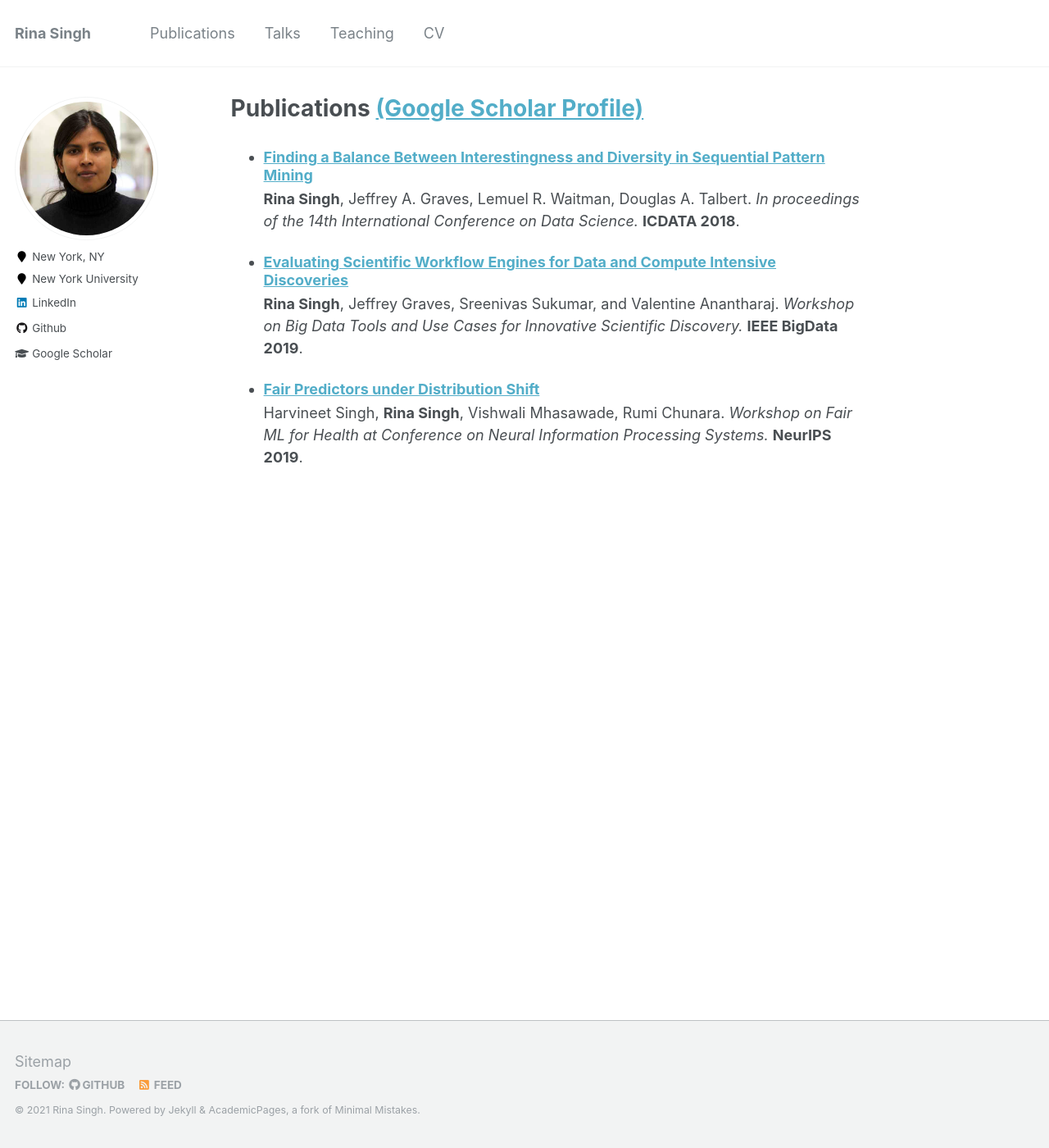
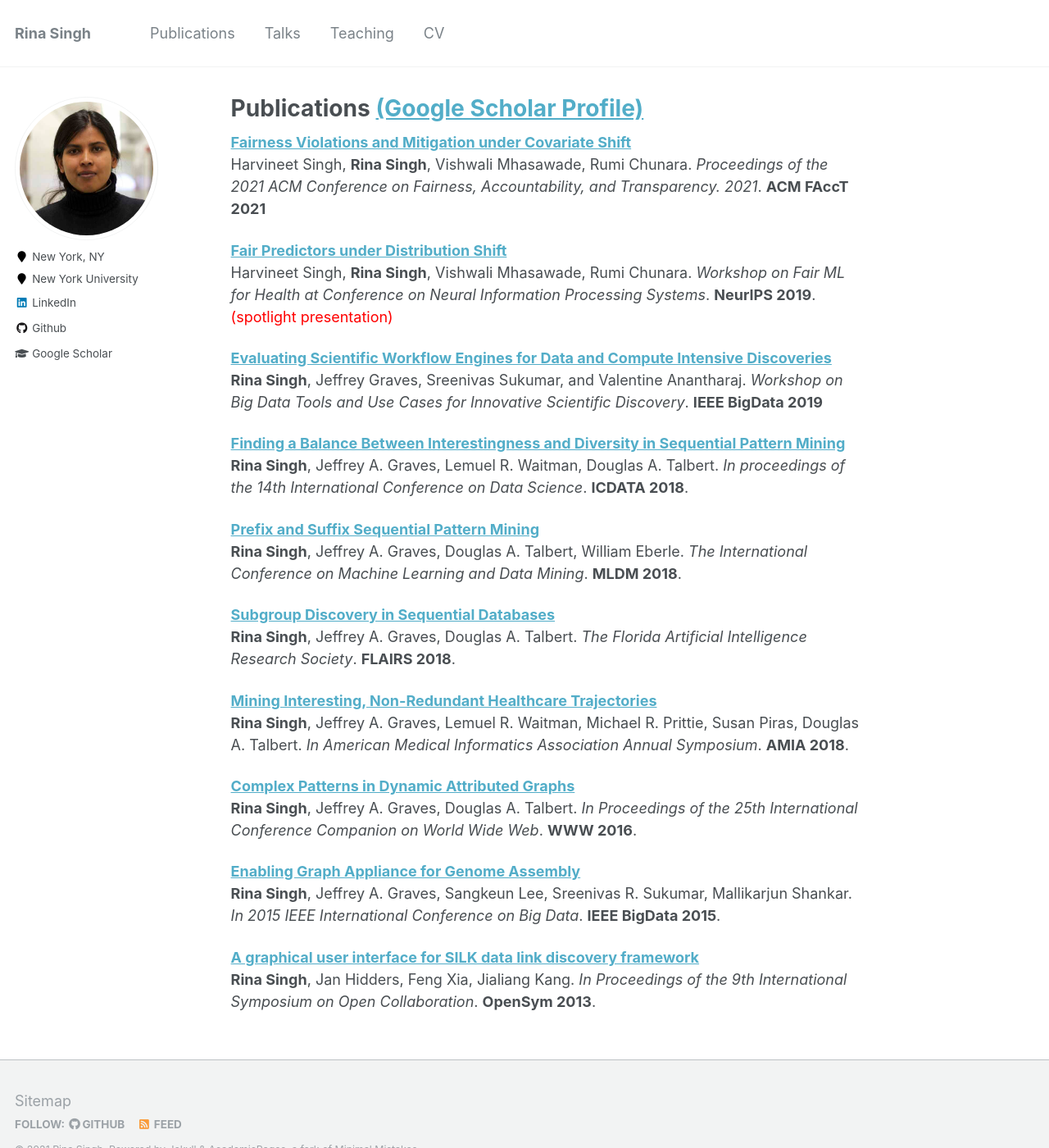
Before and after one commit to rsingh43/rsingh43.github.io, a Jekyll site: the page built from _pages/publications.md, in a window 1280 px wide and 1400 px high. Shown: the whole window at 82% size. Built offline with Jekyll 4.4.1, drawn with Linux system fonts in a browser that asks for light colours.

Commit message:
Update publications.md

```diff
--- a/_pages/publications.md
+++ b/_pages/publications.md
@@ -3,6 +3,47 @@ title: "Publications [(Google Scholar Profile)](https://scholar.google.com/citat
 permalink: /publications/
 author_profile: true
 ---
-  <ul>{% for post in site.publications %}
-    {% include archive-single-cv.html %}
-  {% endfor %}</ul>
+
+
+<b>[Fairness Violations and Mitigation under Covariate Shift](https://dl.acm.org/doi/abs/10.1145/3442188.3445865)</b>
+<br>
+Harvineet Singh, <b>Rina Singh</b>, Vishwali Mhasawade, Rumi Chunara.
+<i>Proceedings of the 2021 ACM Conference on Fairness, Accountability, and Transparency. 2021</i>. <b>ACM FAccT 2021</b>
+
+<b>[Fair Predictors under Distribution Shift](https://arxiv.org/abs/1911.00677)</b>
+<br>
+Harvineet Singh, <b>Rina Singh</b>, Vishwali Mhasawade, Rumi Chunara.
+<i>Workshop on Fair ML for Health at Conference on Neural Information Processing Systems</i>. <b>NeurIPS 2019</b>. <span style="color:red">(spotlight presentation)</span>
+
+<b>[Evaluating Scientific Workflow Engines for Data and Compute Intensive Discoveries](https://ieeexplore.ieee.org/document/9006223)</b>
+<br>
+<b>Rina Singh</b>, Jeffrey Graves, Sreenivas Sukumar, and Valentine Anantharaj.
+<i>Workshop on Big Data Tools and Use Cases for Innovative Scientific Discovery</i>. <b>IEEE BigData 2019</b>
+
+<b>[Finding a Balance Between Interestingness and Diversity in Sequential Pattern Mining](https://csce.ucmss.com/cr/books/2018/LFS/CSREA2018/ICD8044.pdf)</b> <br>
+<b>Rina Singh</b>, Jeffrey A. Graves, Lemuel R. Waitman, Douglas A. Talbert.
+<i>In proceedings of the 14th International Conference on Data Science</i>. <b>ICDATA 2018</b>.
+
+<b>[Prefix and Suffix Sequential Pattern Mining](https://link.springer.com/chapter/10.1007/978-3-319-95786-9_24)</b> <br>
+<b>Rina Singh</b>, Jeffrey A. Graves, Douglas A. Talbert, William Eberle.
+<i>The International Conference on Machine Learning and Data Mining</i>. <b>MLDM 2018</b>.
+
+<b>[Subgroup Discovery in Sequential Databases](https://aaai.org/ocs/index.php/FLAIRS/FLAIRS18/paper/view/17691)</b> <br>
+<b>Rina Singh</b>, Jeffrey A. Graves, Douglas A. Talbert.
+<i>The Florida Artificial Intelligence Research Society</i>. <b>FLAIRS 2018</b>.
+
+<b>[Mining Interesting, Non-Redundant Healthcare Trajectories](https://knowledge.amia.org/67852-amia-1.4259402/t007-1.4262189/t007-1.4262190/2976696-1.4262413/2977100-1.4262410?qr=1)</b> <br>
+<b>Rina Singh</b>, Jeffrey A. Graves, Lemuel R. Waitman, Michael R. Prittie, Susan Piras, Douglas A. Talbert.
+<i>In American Medical Informatics Association Annual Symposium</i>. <b>AMIA 2018</b>.
+
+<b>[Complex Patterns in Dynamic Attributed Graphs](https://dl.acm.org/citation.cfm?id=2889374)</b> <br>
+<b>Rina Singh</b>, Jeffrey A. Graves, Douglas A. Talbert.
+<i>In Proceedings of the 25th International Conference Companion on World Wide Web</i>. <b>WWW 2016</b>.
+
+<b>[Enabling Graph Appliance for Genome Assembly](https://ieeexplore.ieee.org/document/7364056)</b> <br>
+<b>Rina Singh</b>, Jeffrey A. Graves, Sangkeun Lee, Sreenivas R. Sukumar, Mallikarjun Shankar.
+<i>In 2015 IEEE International Conference on Big Data</i>. <b>IEEE BigData 2015</b>.
+
+<b>[A graphical user interface for SILK data link discovery framework](https://dl.acm.org/citation.cfm?id=2491080)</b> <br>
+<b>Rina Singh</b>, Jan Hidders, Feng Xia, Jialiang Kang.
+<i>In Proceedings of the 9th International Symposium on Open Collaboration</i>. <b>OpenSym 2013</b>.
```
